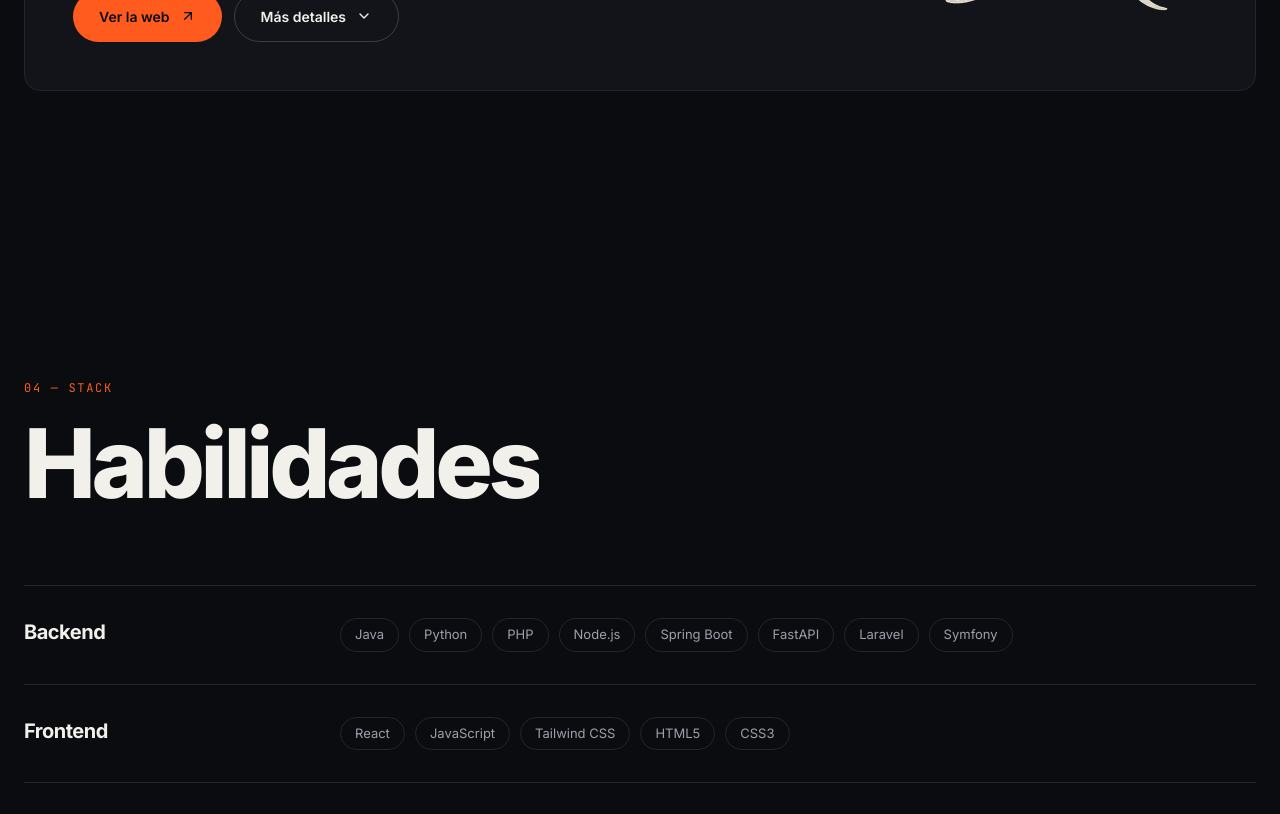
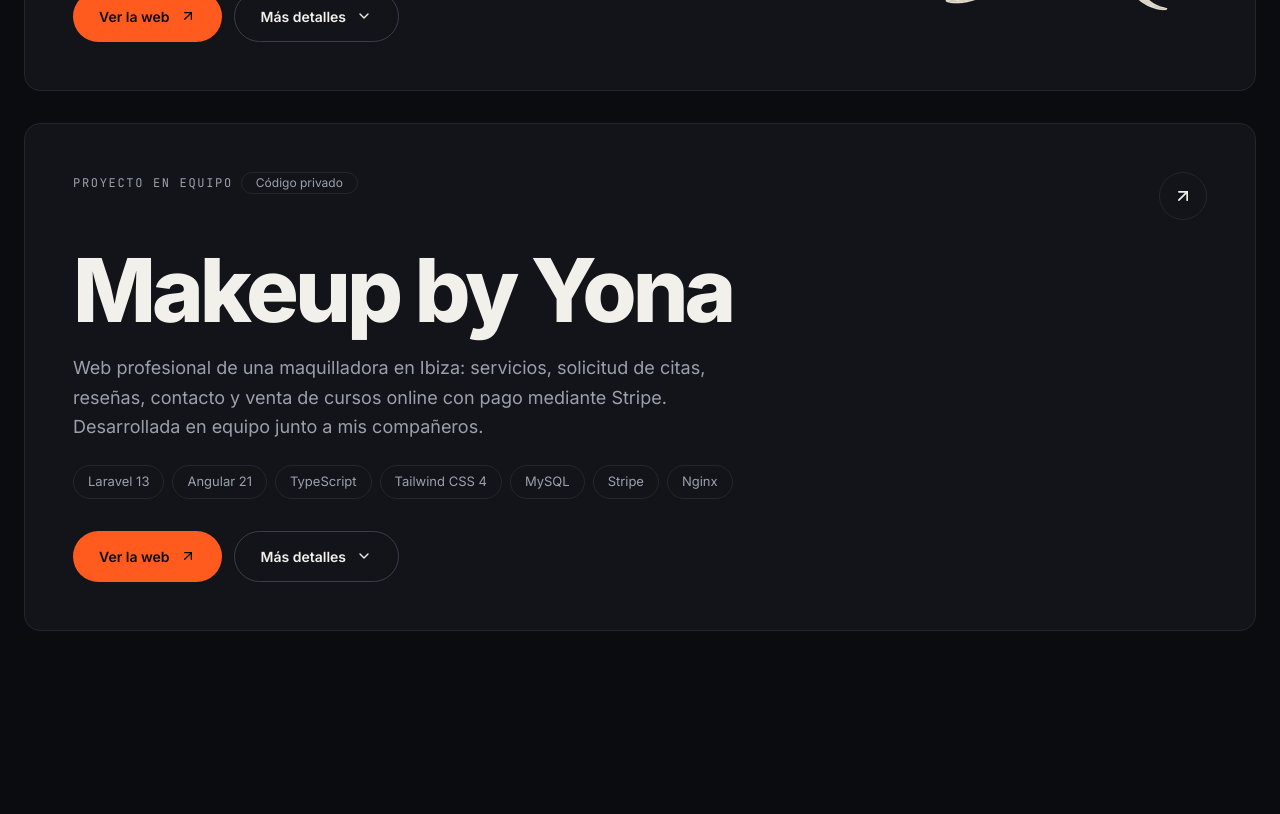
Before and after one commit to raulramalf/Portfole, a React (Vite) app: page / in a window 1280 px wide. Shown: the part 5080-5894 px from the top of the page. Built offline with nearby package versions, Linux system fonts and the light colour scheme.

Commit message:
Añade el proyecto Makeup by Yona (código privado)
Co-Authored-By: Claude Sonnet 5.5 <noreply@anthropic.com>
Claude-Session: https://claude.ai/code/session_01YJMkXzPRxk4qJkfkWvtubu

```diff
--- a/src/data/projects.js
+++ b/src/data/projects.js
@@ -47,4 +47,23 @@ export const projects = [
       { title: "Entorno", text: "Docker Compose con Nginx, PHP, PostgreSQL, Redis y Node; pruebas de autenticación con Pest." },
     ],
   },
+  {
+    name: "Makeup by Yona",
+    tag: "Proyecto en equipo",
+    private: true,
+    description:
+      "Web profesional de una maquilladora en Ibiza: servicios, solicitud de citas, reseñas, contacto y venta de cursos online con pago mediante Stripe. Desarrollada en equipo junto a mis compañeros.",
+    stack: ["Laravel 13", "Angular 21", "TypeScript", "Tailwind CSS 4", "MySQL", "Stripe", "Nginx"],
+    href: "https://makeupbyyona.es",
+    hrefLabel: "Ver la web",
+    details: [
+      { title: "Arquitectura", text: "Dos aplicaciones independientes que se comunican por HTTP: una API REST en Laravel 13 y una SPA en Angular 21 con componentes standalone." },
+      { title: "Cuentas y acceso", text: "Autenticación con tokens (Sanctum), recuperación de contraseña por correo y límites de peticiones en el acceso y en los formularios públicos." },
+      { title: "Citas y contacto", text: "Solicitud de citas y formulario de contacto que avisan por correo, con límite de envíos para evitar abusos." },
+      { title: "Cursos de pago con Stripe", text: "Compra con Stripe Checkout, también como invitado: la cuenta y el acceso se crean al confirmarse el pago, mediante un webhook firmado e idempotente." },
+      { title: "Ofertas y caducidad", text: "Precios con ventana de fechas y cuenta atrás, y accesos con caducidad que avisan por correo 30 días antes." },
+      { title: "Contenido protegido", text: "Los vídeos de los cursos solo se muestran a quien tiene un acceso vigente; la comprobación se hace en el servidor." },
+      { title: "Pruebas y despliegue", text: "Pruebas automáticas del backend (autenticación, pedidos, webhooks de Stripe, ofertas y caducidad) y despliegue en servidor propio con Nginx y systemd." },
+    ],
+  },
 ];
```
